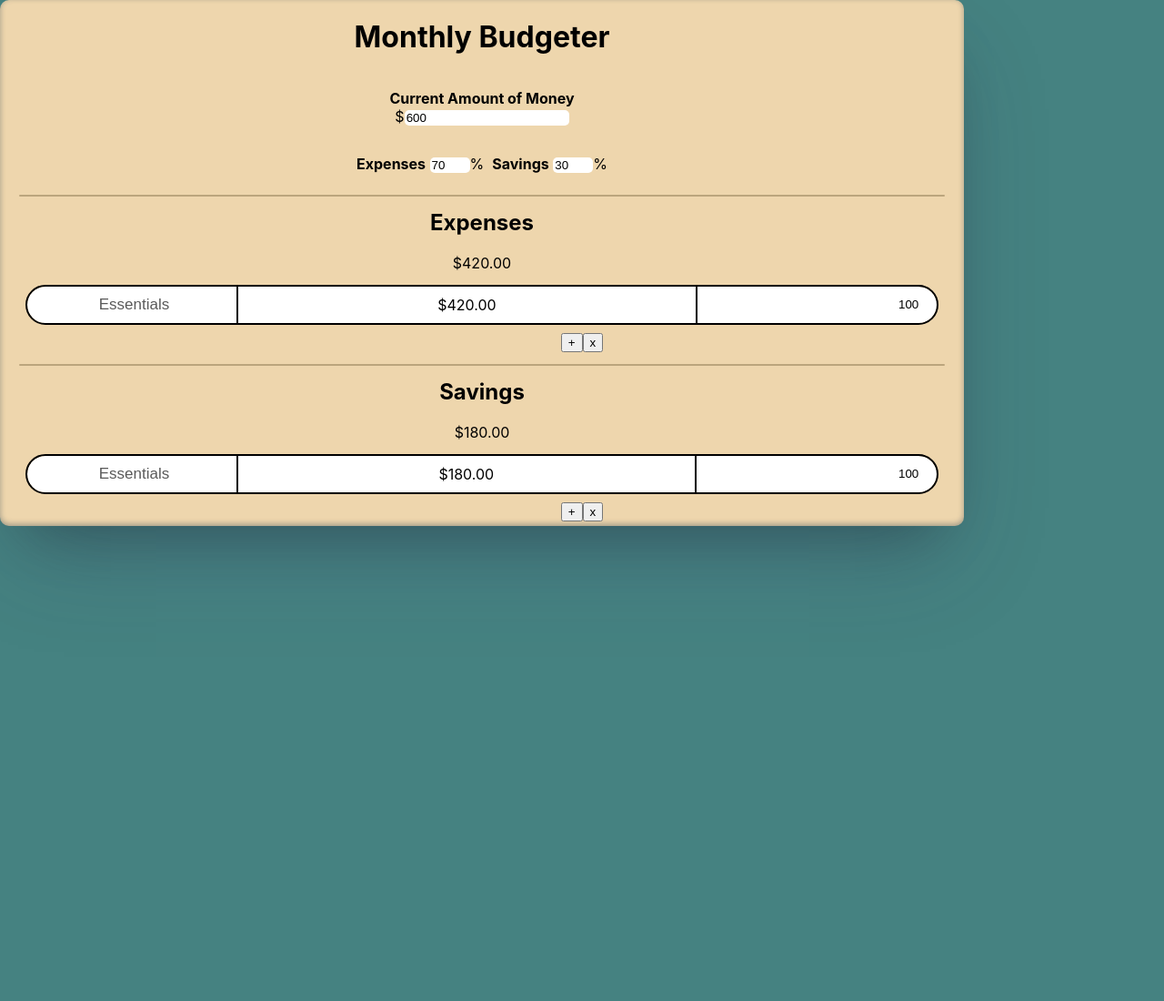
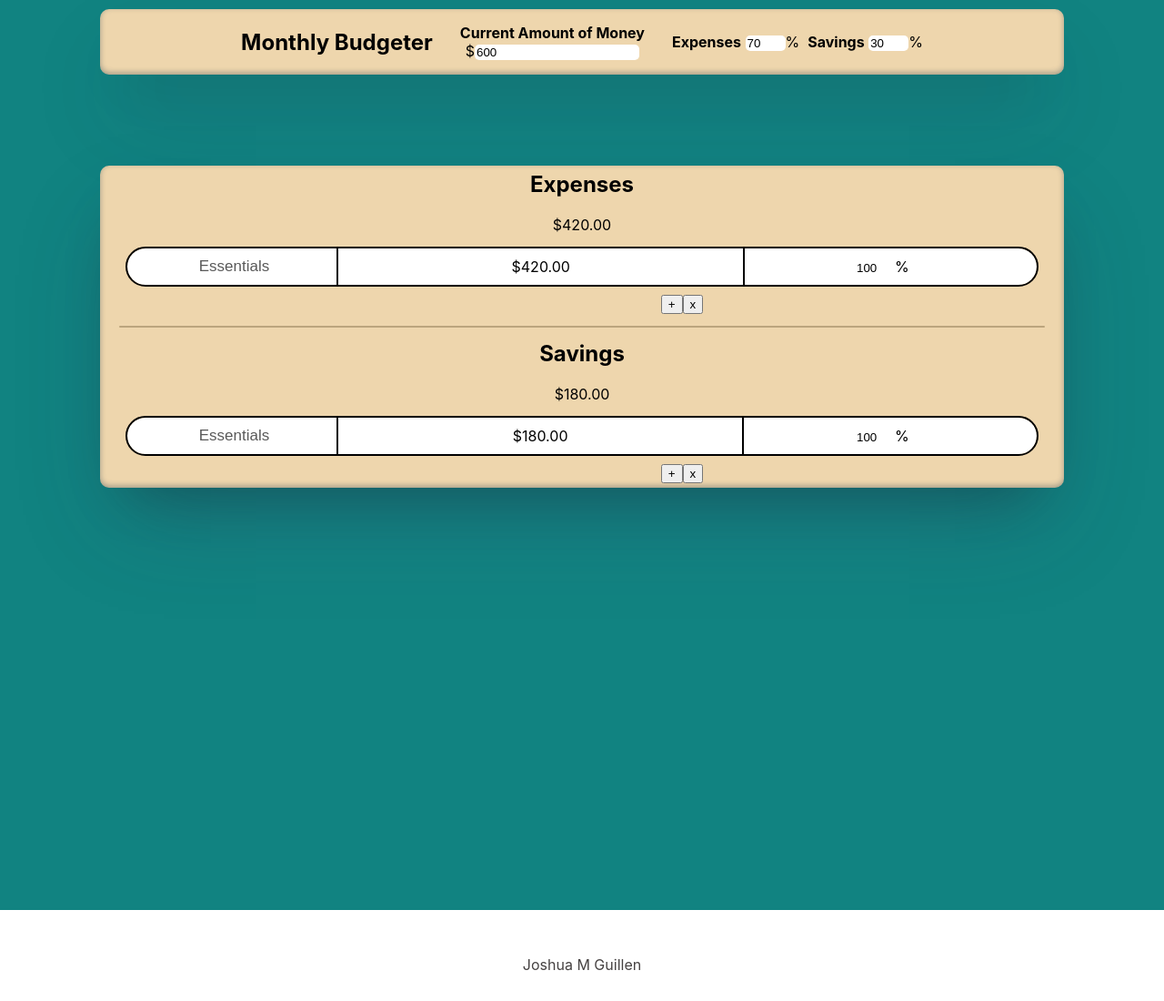
Before and after one commit to jmgcito/budgeter, a React (Create React App) app: page / in a window 1280 px wide. Shown: the whole page at 91% size. Before the commit the page ends 800 px from the top, so only its background shows below. Built offline with nearby package versions, Linux system fonts and the light colour scheme.

Commit message:
Updated css for desktop and for mobile. Percentages still not fixed

```diff
--- a/src/App.js
+++ b/src/App.js
@@ -1,5 +1,4 @@
-import { render } from "@testing-library/react";
-import React, { useState } from "react";
+import React from "react";
 import "./budgeter.css";
 import Budgeter from "./Budgeter";
 
@@ -34,6 +33,8 @@ class App extends React.Component {
   }
   render() {
     return (
+      <body>
+        <article class="main">
           <Budgeter
             currMoney={this.state.currMoney}
             exPercent={this.state.exPercent}
@@ -42,6 +43,13 @@ class App extends React.Component {
             changeExPercent={this.changeExPercent}
             changeSavPercent={this.changeSavPercent}
           />
+        </article>
+
+        <footer>
+          {" "}
+          <span class="credit">Joshua M Guillen</span>{" "}
+        </footer>
+      </body>
     );
   }
 }
--- a/src/BodySection.js
+++ b/src/BodySection.js
@@ -43,13 +43,15 @@ class BodySection extends React.Component {
   }
   updatePercent(event, index, previousValue) {
     let percents = this.state.percents;
-    const newPercent = event.target.value;
+    const eventPercent = event.target.value;
     let nextPercent = previousValue;
 
-    if (newPercent > previousValue) {
-      nextPercent = nextPercent - (newPercent - previousValue);
+    if (eventPercent > previousValue) {
+      nextPercent = nextPercent - (eventPercent - previousValue);
+    } else {
+      nextPercent = nextPercent + (eventPercent - previousValue);
     }
-    percents[index] = newPercent;
+    percents[index] = eventPercent;
     percents[index + 1] = nextPercent;
 
     this.setState({
@@ -69,7 +71,7 @@ class BodySection extends React.Component {
       />
     ));
     return (
-      <section class="container move-up">
+      <section class="body-container move-up">
         <p>
           <h2>{this.props.title}</h2>${this.props.currMoney}
         </p>
--- a/src/Budgeter.js
+++ b/src/Budgeter.js
@@ -5,14 +5,13 @@ import BodySection from "./BodySection";
 
 function Header(props) {
   return (
-    <div class="container">
-      <h1>Monthly Budgeter</h1>
-      <p>
+    <div class="header-container">
+      <h1 class="margin-right">Monthly Budgeter</h1>
+      <p class="margin-right">
         <strong>Current Amount of Money</strong>
         <br />$
         <GetMoney currMoney={props.currMoney} changeMoney={props.changeMoney} />
       </p>
-
       <p>
         <strong>Expenses</strong>{" "}
         <GetPercent
@@ -33,7 +32,8 @@ function Header(props) {
 
 function Budgeter(props) {
   return (
-    <div class="card">
+    <div class="body-container">
+      <div class="header card">
         <Header
           currMoney={props.currMoney}
           changeMoney={props.changeMoney}
@@ -41,8 +41,10 @@ function Budgeter(props) {
           savPercent={props.savPercent}
           changeExPercent={props.changeExPercent}
           changeSavPercent={props.changeSavPercent}
-      />
-      <hr />
+        />{" "}
+      </div>
+
+      <div class="card move-down">
         <BodySection
           currMoney={(props.currMoney * props.exPercent * 0.01).toFixed(2)}
           title={"Expenses"}
@@ -53,6 +55,7 @@ function Budgeter(props) {
           title={"Savings"}
         />
       </div>
+    </div>
   );
 }
 
--- a/src/Category.js
+++ b/src/Category.js
@@ -1,3 +1,4 @@
+import React from "react";
 import GetCategoryPercent from "./GetCategoryPercent";
 
 function Category(props) {
@@ -8,12 +9,16 @@ function Category(props) {
         ${(props.currMoney * props.percent * 0.01).toFixed(2)}
       </p>
       <div class="vl" />
-      <GetCategoryPercent
-        class="category-percent"
-        updatePercent={props.updatePercent}
-        index={props.index}
-        percent={props.percent}
-      />
+      <div>
+        <div class="percent-bubble">
+          <GetCategoryPercent
+            updatePercent={props.updatePercent}
+            index={props.index}
+            percent={props.percent}
+          />
+          <span>%</span>
+        </div>
+      </div>
     </div>
   );
 }
--- a/src/budgeter.css
+++ b/src/budgeter.css
@@ -1,6 +1,3 @@
-body {
-  background: rgb(69, 130, 129);
-}
 hr {
   border: 0;
   width: 96%;
@@ -10,6 +7,12 @@ hr {
   height: 2px;
 }
 p {
+  text-align: center;
+}
+footer {
+  background-color: white;
+  height: 100px;
+  color: rgb(70, 66, 66);
   text-align: center;
 }
 .card {
@@ -29,6 +32,10 @@ p {
     rgba(10, 37, 64, 0.35) 0px -2px 6px 0px inset;
 }
 
+.credit {
+  position: relative;
+  top: 50px;
+}
 .category-bubble {
   outline: 2px solid black;
   display: flex;
@@ -81,17 +88,34 @@ p {
 .percent {
   width: 40px;
 }
-.container {
+.body-container {
   display: flex;
   flex-direction: column;
   align-items: center;
 }
+.header-container {
+  display: flex;
+  flex-direction: row;
+  align-items: center;
+}
+
+.header {
+  margin-top: 10px;
+  width: 360px;
+}
 .move-up {
   margin-top: -30px;
+}
+.move-down {
+  margin-top: 20px;
 }
 .vl {
   border-left: 2px solid black;
   height: 40px;
+}
+.main {
+  height: 1000px;
+  background-color: rgb(17, 131, 129);
 }
 
 @media (min-width: 640px) {
@@ -101,4 +125,22 @@ p {
   .category-name {
     max-width: 400px;
   }
+  .header {
+    margin-top: 10px;
+    width: 1060px;
+  }
+  .margin-right {
+    margin-right: 30px;
+  }
+  .move-down {
+    margin-top: 100px;
+  }
+  .percent-bubble {
+    margin-left: -200px;
+    margin-right: 50px;
+  }
+  .vl {
+    margin-right: 100px;
+    padding-right: 30px;
+  }
 }
```
Lines whose indentation alone changed are shown as unchanged.
